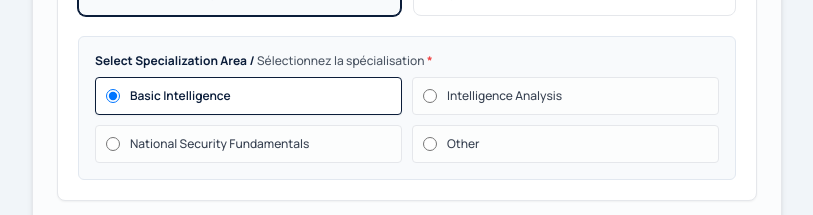
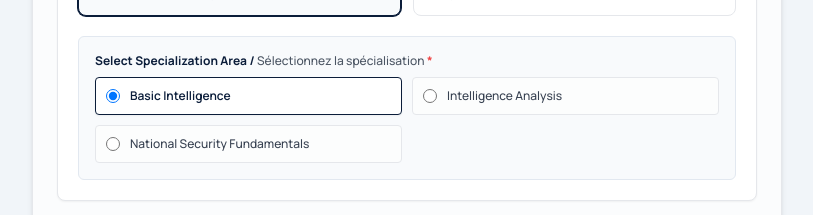
Before and after one commit to feliciopedro/uds_gem, a Next.js app: page / in a window 1280 px wide. Shown: the part 2200-2415 px from the top of the page, without its empty margins (233-1046 px from the left). Built offline with nearby package versions, Linux system fonts and the light colour scheme.

Commit message:
Remove Other option from specialization areas, education level, and organization type selection lists

```diff
--- a/src/components/sections/EducationInfo.tsx
+++ b/src/components/sections/EducationInfo.tsx
@@ -40,7 +40,6 @@ export const EducationInfo: React.FC = () => {
             <option value="Master's Degree">Master's Degree / Master</option>
             <option value="Doctorate (Ph.D.)">Doctorate (Ph.D.) / Doctorat</option>
             <option value="Professional Certification">Professional Certification / Certification professionnelle</option>
-            <option value="Other">Other / Autre</option>
           </select>
         </div>
 
--- a/src/components/sections/EmploymentInfo.tsx
+++ b/src/components/sections/EmploymentInfo.tsx
@@ -81,7 +81,6 @@ export const EmploymentInfo: React.FC = () => {
               <option value="Civil Service / Ministry">Civil Service / Ministry / Fonction publique / Ministère</option>
               <option value="Non-Governmental Organization (NGO)">Non-Governmental Organization (NGO) / ONG</option>
               <option value="Non-Security Sector">Non-Security Sector / Secteur hors sécurité</option>
-              <option value="Other">Other / Autre</option>
             </select>
             {errors.securityOrgType && (
               <p className="text-[11px] text-red-500 mt-1 font-medium">{errors.securityOrgType}</p>
--- a/src/components/sections/ProgramSection.tsx
+++ b/src/components/sections/ProgramSection.tsx
@@ -9,19 +9,17 @@ const BASIC_SPECIALIZATIONS = [
   'Basic Intelligence',
   'Intelligence Analysis',
   'National Security Fundamentals',
-  'Other',
 ];
 
 const ADVANCED_SPECIALIZATIONS = [
   'Intelligence Operations',
   'National Security and Statecraft',
   'Security Risk Management',
-  'Other',
 ];
 
 export const ProgramSection: React.FC = () => {
   const { formData, updateProgram, setFormData } = useFormContext();
-  const { programType, specialization, customSpecialization } = formData;
+  const { programType, specialization } = formData;
 
   const currentOptions =
     programType === 'Basic Program' ? BASIC_SPECIALIZATIONS : ADVANCED_SPECIALIZATIONS;
@@ -148,27 +146,6 @@ export const ProgramSection: React.FC = () => {
               );
             })}
           </div>
-
-          {/* Custom specialization input if 'Other' is chosen */}
-          {specialization === 'Other' && (
-            <div className="mt-3">
-              <label className="block text-xs font-medium text-gray-700 mb-1">
-                Please specify your requested specialization area / <span className="text-gray-500">Précisez votre domaine de spécialisation</span>:
-              </label>
-              <input
-                type="text"
-                value={customSpecialization || ''}
-                onChange={(e) =>
-                  setFormData((prev) => ({
-                    ...prev,
-                    customSpecialization: e.target.value,
-                  }))
-                }
-                placeholder="e.g. Cybersecurity & Maritime Intelligence / Cybersécurité"
-                className="w-full text-xs px-3 py-2 border border-gray-300 rounded-md focus:outline-none focus:ring-1 focus:border-[#0B1D3A]"
-              />
-            </div>
-          )}
         </div>
       </div>
     </section>
```
